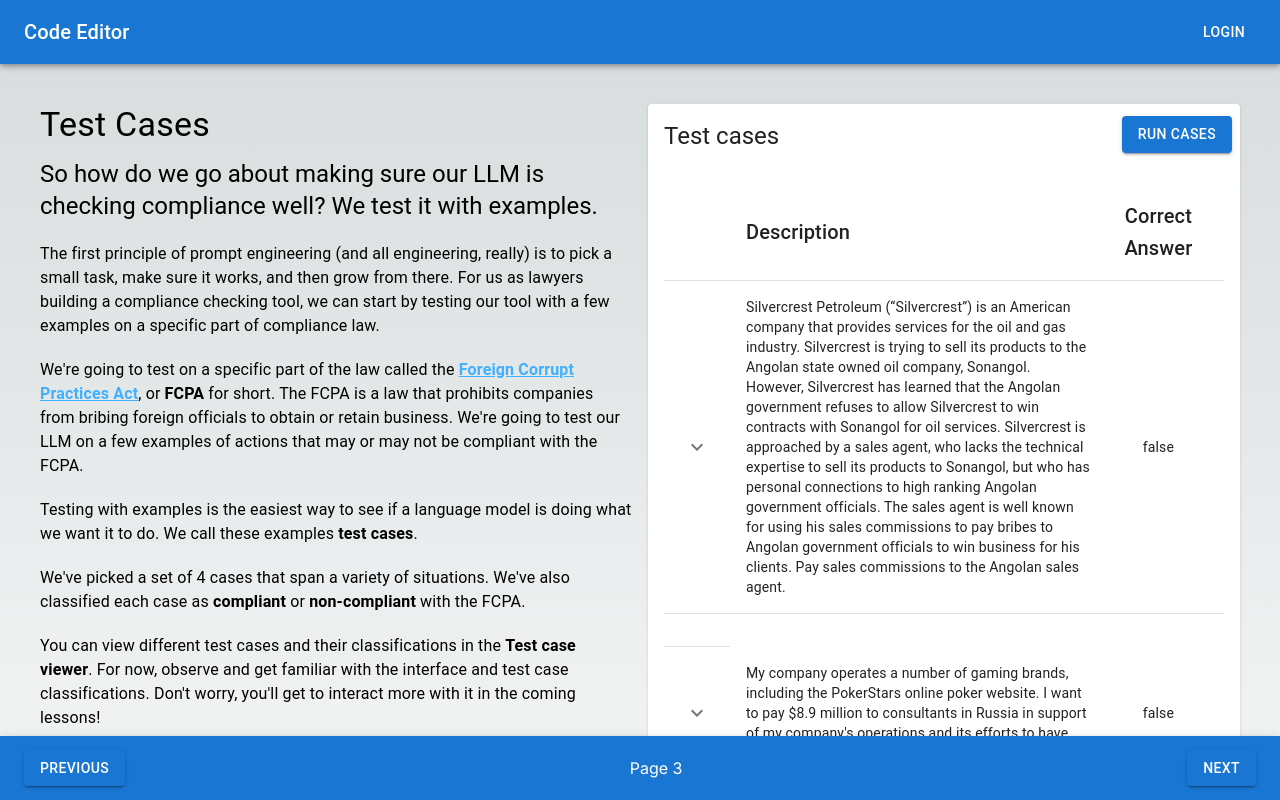
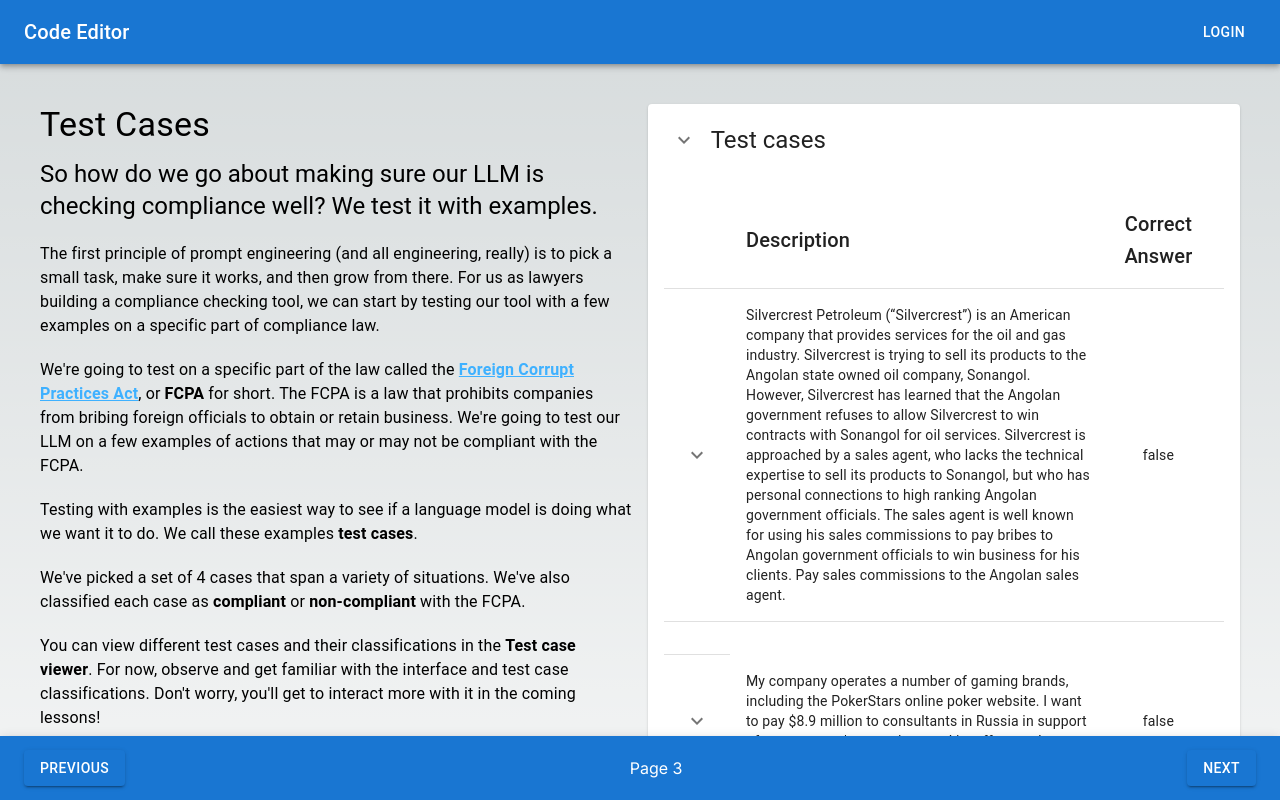
Before and after one commit to bkitano/learn-prompting, a Next.js app: page /test-cases in a window 1280 px wide. Shown: the top 800 px of the page. Built offline with nearby package versions, Linux system fonts and the light colour scheme.

Commit message:
making the test cases viewer collapsible

```diff
--- a/src/Components/TestCases.tsx
+++ b/src/Components/TestCases.tsx
@@ -1,3 +1,5 @@
+"use client";
+
 import KeyboardArrowDownIcon from "@mui/icons-material/KeyboardArrowDown";
 import KeyboardArrowUpIcon from "@mui/icons-material/KeyboardArrowUp";
 import * as React from "react";
@@ -15,10 +17,13 @@ import {
   Card,
   CardContent,
   CardHeader,
+  Checkbox,
   Collapse,
+  Grid,
   IconButton,
   Typography,
 } from "@mui/material";
+import { ExpandMore } from "@mui/icons-material";
 
 type TestCase = {
   description: string;
@@ -27,12 +32,15 @@ type TestCase = {
   explanation?: string;
 };
 
-const TestCases = () => {
+const TestCases = (props: { showRunButton?: boolean; open?: boolean }) => {
+  const { showRunButton, open } = props;
   const [testCases, setTestCases] = useState<TestCase[]>(defaultTestCases);
   return (
     <TestCasesView
       {...{
         testCases,
+        showRunButton,
+        open,
       }}
     />
   );
@@ -88,14 +96,40 @@ const TestCaseRow = (props: { testCase: TestCase }) => {
   );
 };
 
-const TestCasesView = (props: { testCases: TestCase[] }) => {
-  const { testCases } = props;
+const TestCasesView = (props: {
+  testCases: TestCase[];
+  showRunButton?: boolean;
+  open?: boolean;
+}) => {
+  const { testCases, showRunButton = true, open = false } = props;
+
+  const [expanded, setExpanded] = useState<boolean>(open);
+  const handleExpandClick = () => {
+    setExpanded(!expanded);
+  };
 
   return (
     <Card>
       <CardHeader
-        title={"Test cases"}
+        title={
+          <Grid
+            container
+            justifyContent={"space-between"}
+            alignItems={"center"}
+          >
+            <Grid item xs={1}>
+              <IconButton onClick={handleExpandClick}>
+                <ExpandMore />
+              </IconButton>
+            </Grid>
+            <Grid item xs={10}>
+              <Typography variant="h5">Test cases</Typography>
+            </Grid>
+            <Grid item xs={1}></Grid>
+          </Grid>
+        }
         action={
+          showRunButton && (
             <Button
               variant="contained"
               onClick={() => {
@@ -104,8 +138,10 @@ const TestCasesView = (props: { testCases: TestCase[] }) => {
             >
               Run Cases
             </Button>
+          )
         }
       />
+      <Collapse in={expanded}>
         <CardContent>
           <TableContainer>
             <Table sx={{ minWidth: 650 }} aria-label="simple table">
@@ -131,6 +167,7 @@ const TestCasesView = (props: { testCases: TestCase[] }) => {
             </Table>
           </TableContainer>
         </CardContent>
+      </Collapse>
     </Card>
   );
 };
--- a/src/app/test-cases/page.tsx
+++ b/src/app/test-cases/page.tsx
@@ -12,7 +12,7 @@ export default function Page() {
         <TestCasesDescription />
       </Grid>
       <Grid item xs={12} sm={6}>
-        <TestCases />
+        <TestCases {...{ showRunButton: false, open: true }} />
       </Grid>
     </Grid>
   );
```
Lines whose indentation alone changed are shown as unchanged.
